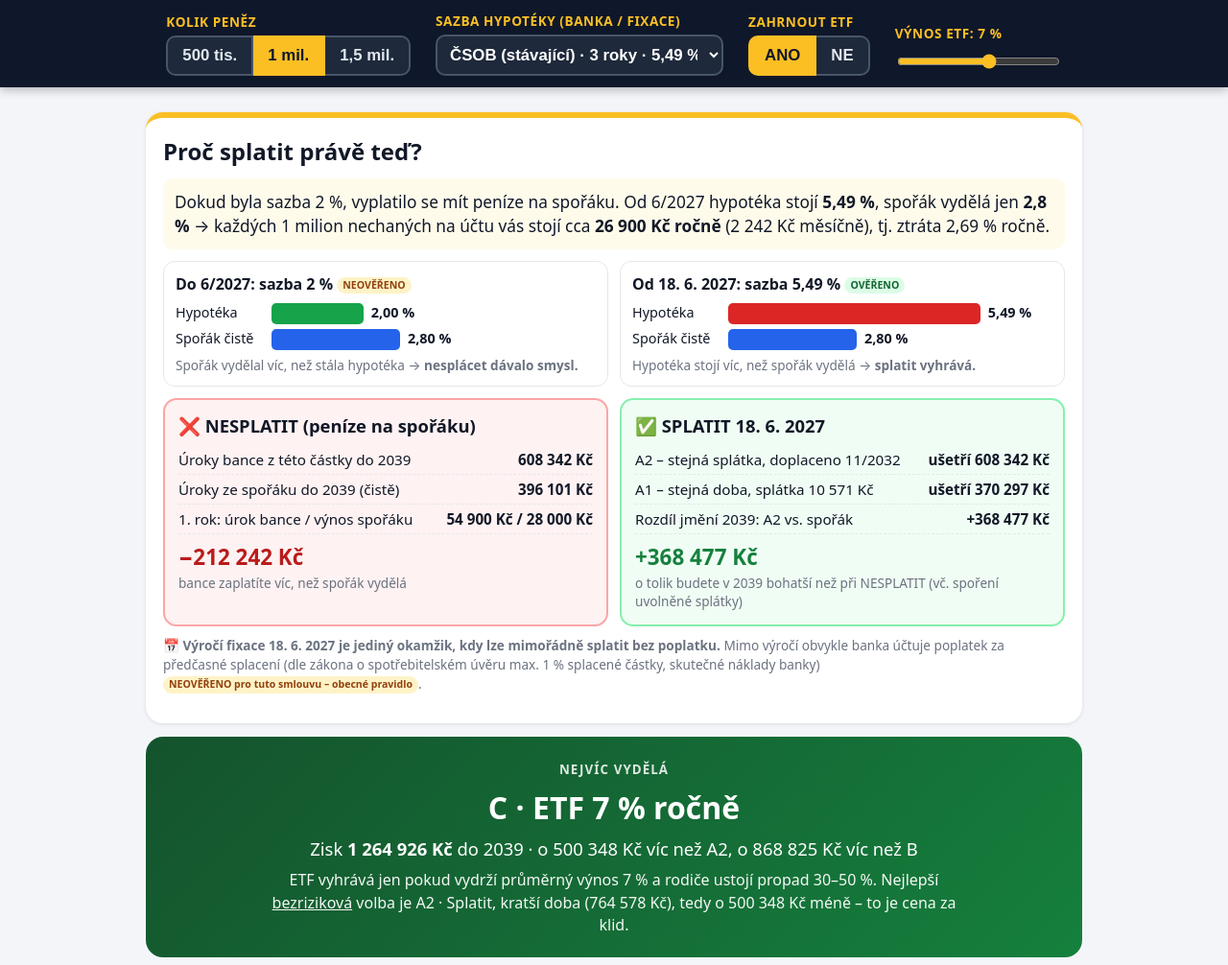
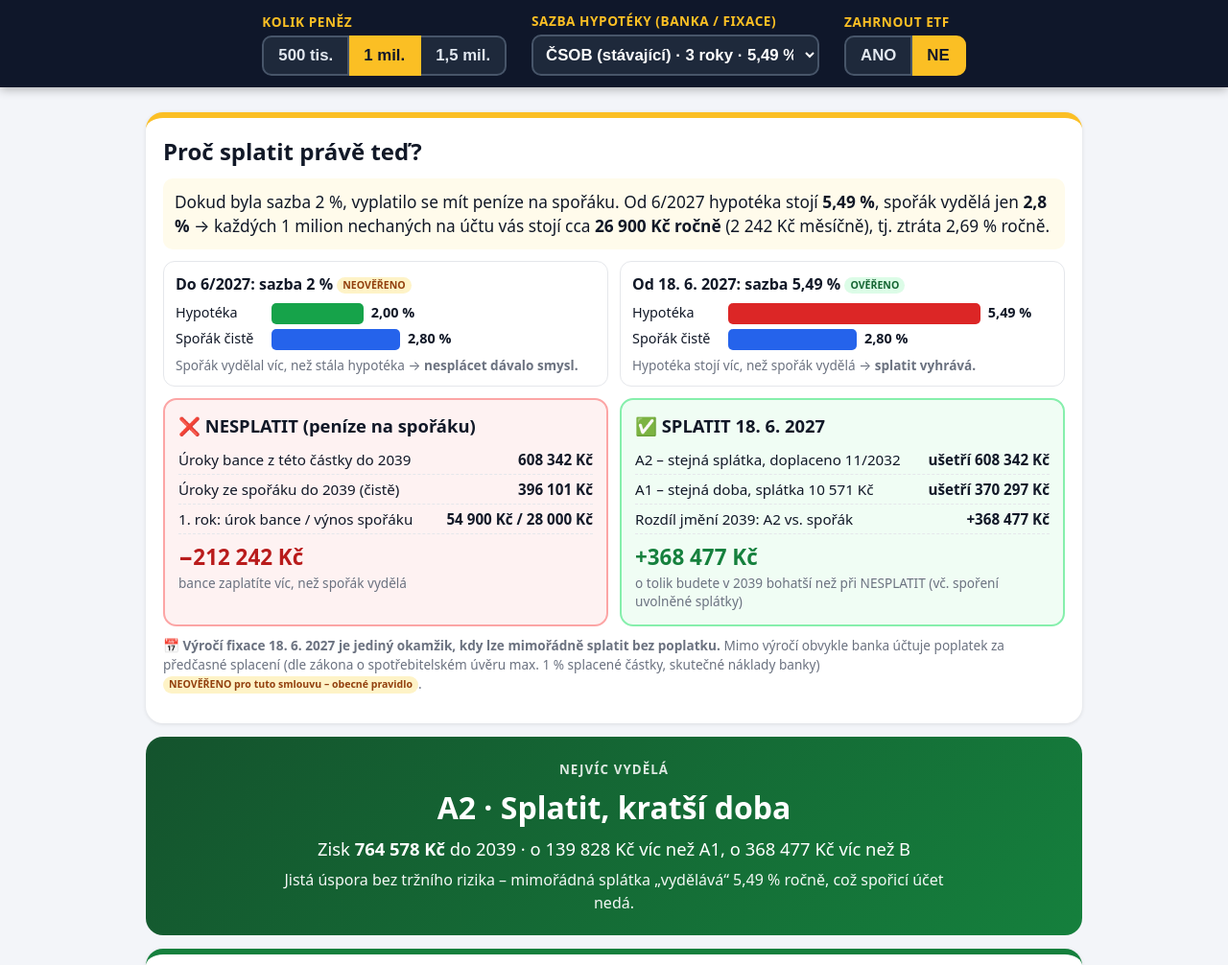
Before and after one commit to ktravnik/hypoteka-studie, a plain HTML site: page index.html in a window 1280 px wide. Shown: the top 1006 px of the page at 96% size. Drawn offline with nearby package versions, Linux system fonts and the light colour scheme.

Commit message:
ETF vychozi vypnuto

```diff
--- a/index.html
+++ b/index.html
@@ -43,7 +43,7 @@ table{width:100%;border-collapse:collapse;font-size:.9rem}th,td{padding:7px;bord
 <div class="bar" id="bar"><button id="sum" aria-expanded="false"></button><div class="in">
 <div><label>Kolik peněz</label><div class="seg" id="amt"><button data-v="500000">500 tis.</button><button data-v="1000000" class="on">1 mil.</button><button data-v="1500000">1,5 mil.</button></div></div>
 <div><label>Sazba hypotéky (banka / fixace)</label><select id="rate"></select></div>
-<div><label>Zahrnout ETF</label><div class="seg" id="etfOn"><button data-v="1" class="on">ANO</button><button data-v="0">NE</button></div></div>
+<div><label>Zahrnout ETF</label><div class="seg" id="etfOn"><button data-v="1">ANO</button><button data-v="0" class="on">NE</button></div></div>
 <div id="etfBox"><label>Výnos ETF: <span id="etfL"></span></label><input type="range" id="etf" min="3" max="10" step="0.5" value="7"></div>
 </div></div>
 <main>
@@ -109,7 +109,7 @@ const sel=$("rate");BANKS.forEach((b,bi)=>[1,3,5].forEach((y,j)=>{if(b[j+1]!=nul
 const tb=$("banks");BANKS.forEach((b,bi)=>{const tr=document.createElement("tr");tr.innerHTML=`<td>${b[0]}</td>`+[0,1,2].map(j=>b[j+1]==null?"<td>–</td>":`<td data-r="${bi}_${j}">${b[j+1].toFixed(2).replace(".",",")} %</td>`).join("")+`<td class="note">${b[4]}</td>`;tb.appendChild(tr)});
 tb.addEventListener("click",e=>{const r=e.target.dataset.r;if(r){sel.value=r;upd();window.scrollTo({top:0,behavior:"smooth"})}});
 let X=1000000;document.querySelectorAll("#amt button").forEach(b=>b.onclick=()=>{X=+b.dataset.v;document.querySelectorAll("#amt button").forEach(x=>x.classList.toggle("on",x===b));upd()});
-let ETF=1;document.querySelectorAll("#etfOn button").forEach(b=>b.onclick=()=>{ETF=+b.dataset.v;document.querySelectorAll("#etfOn button").forEach(x=>x.classList.toggle("on",x===b));upd()});
+let ETF=0;document.querySelectorAll("#etfOn button").forEach(b=>b.onclick=()=>{ETF=+b.dataset.v;document.querySelectorAll("#etfOn button").forEach(x=>x.classList.toggle("on",x===b));upd()});
 $("sum").onclick=()=>{const o=$("bar").classList.toggle("open");$("sum").setAttribute("aria-expanded",o)};
 let bars,line;
 function upd(){const [bi,j]=sel.value.split("_").map(Number),r=BANKS[bi][j+1],etf=+$("etf").value;$("etfL").textContent=etf.toLocaleString("cs-CZ")+" %";
```
